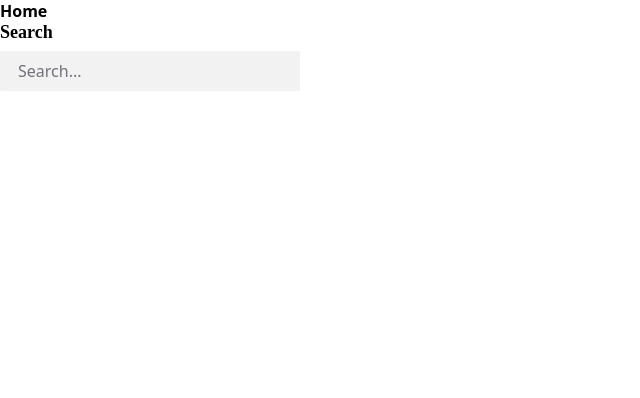
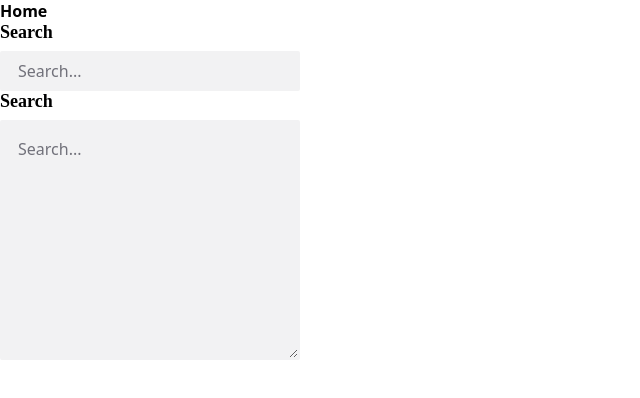
Before and after one commit to harounach/sunnycoffeeshop, a Next.js app: page / in a window 1280 px wide. Shown: the top 398 px of the page, without its empty margins (0-640 px from the left). Built offline with nearby package versions, Linux system fonts and the light colour scheme.

Commit message:
Create TextArea component

```diff
--- a/app/page.tsx
+++ b/app/page.tsx
@@ -1,11 +1,21 @@
 import TextInput from "@/app/ui/inputs/TextInput";
+import TextArea from "@/app/ui/inputs/TextArea";
 
 export default function Page() {
   return (
     <div>
       <h1>Home</h1>
-      <div style={{maxWidth: "300px"}}>
+      <div style={{ maxWidth: "300px" }}>
         <TextInput
+          name="search"
+          label="Search"
+          id="search"
+          placeholder="Search..."
+        />
+      </div>
+
+      <div style={{ maxWidth: "300px" }}>
+        <TextArea
           name="search"
           label="Search"
           id="search"
--- /dev/null
+++ b/app/ui/inputs/TextArea.tsx
@@ -0,0 +1,40 @@
+import classNames from "classnames";
+
+interface TextAreaProps {
+  name: string;
+  label: string;
+  id: string;
+  placeholder: string;
+  hideLabel?: boolean;
+  customeClasses?: string;
+}
+
+export default function TextArea({
+  name,
+  label,
+  id,
+  placeholder,
+  hideLabel,
+  customeClasses,
+}: TextAreaProps) {
+  const parentClasses = classNames("text-area", customeClasses);
+  const labelClasses = classNames("label text-area__label", {
+    label__hide: hideLabel,
+  });
+
+  return (
+    <div className={parentClasses}>
+      <label className={labelClasses} htmlFor={id}>
+        {label}
+      </label>
+      <textarea
+        className="text-area__area"
+        name={name}
+        id={id}
+        cols={30}
+        rows={10}
+        placeholder={placeholder}
+      ></textarea>
+    </div>
+  );
+}
--- a/app/ui/styles/components/_text-area.scss
+++ b/app/ui/styles/components/_text-area.scss
@@ -1,10 +1,12 @@
 @use "../abstracts/variables" as vars;
+@use "../abstracts/mixins" as mixins;
 
 // text-area
 .text-area {
   display: flex;
   flex-direction: column;
   gap: vars.$space-2;
+  position: relative;
 }
 
 // text-area__label
@@ -15,14 +17,19 @@
 .text-area__area {
   width: 100%;
   padding: 1rem 1rem 0;
-  background-color: transparent;
-  color: vars.$primary-100;
-  border: vars.$border-sm solid vars.$primary-100;
+  background-color: vars.$neutral-50;
+  @include mixins.bodyBaseText();
+  color: vars.$neutral-950;
+  border: vars.$border solid vars.$neutral-50;
   border-radius: vars.$radius-xs;
   outline: none;
+  transition:
+    background-color 0.3s,
+    border-color 0.3s,
+    color 0.3s;
 
   &::placeholder {
-    color: rgba(vars.$primary-50, 0.5);
+    color: vars.$neutral-500;
   }
 
   &:hover {
```
